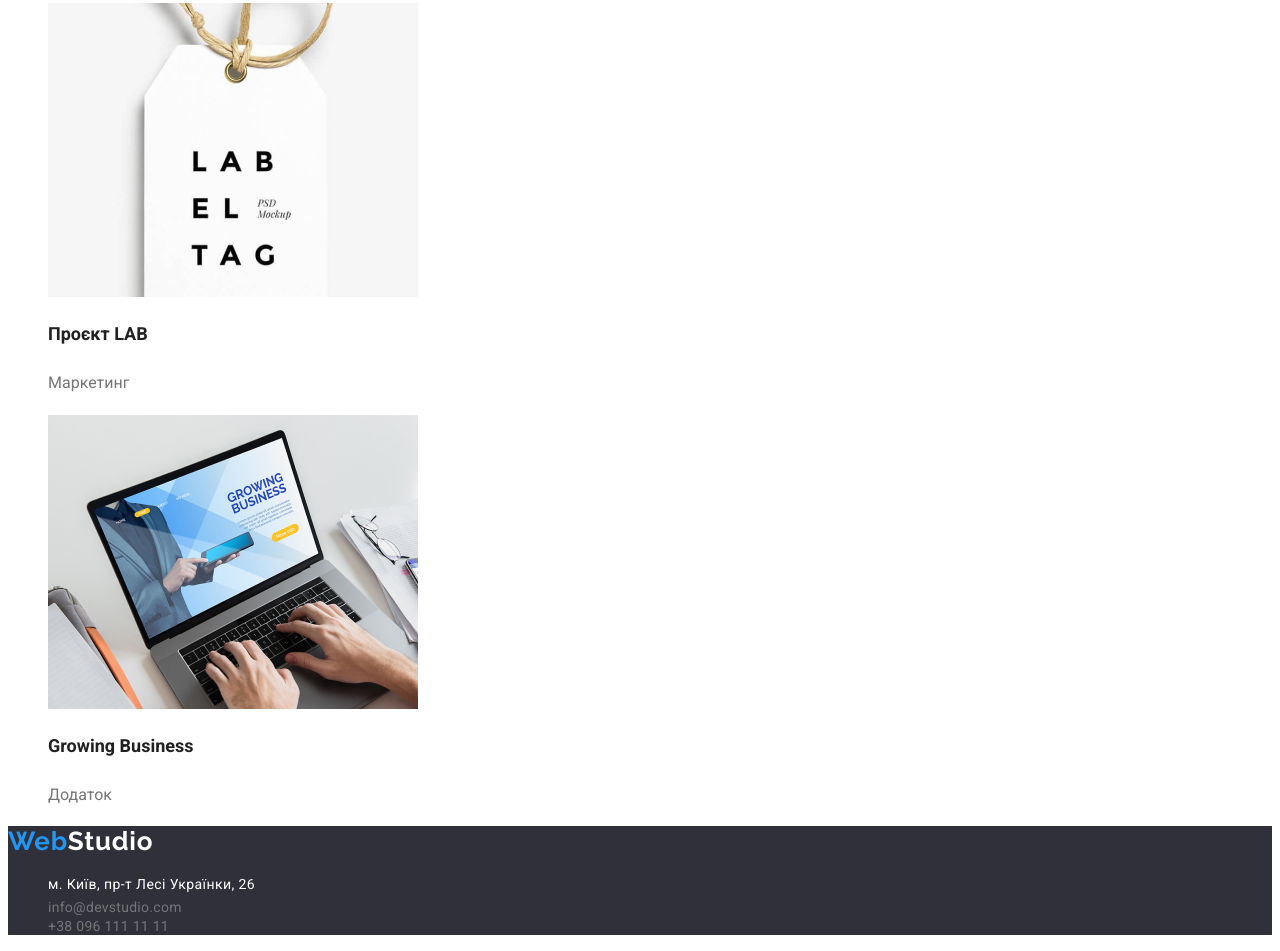
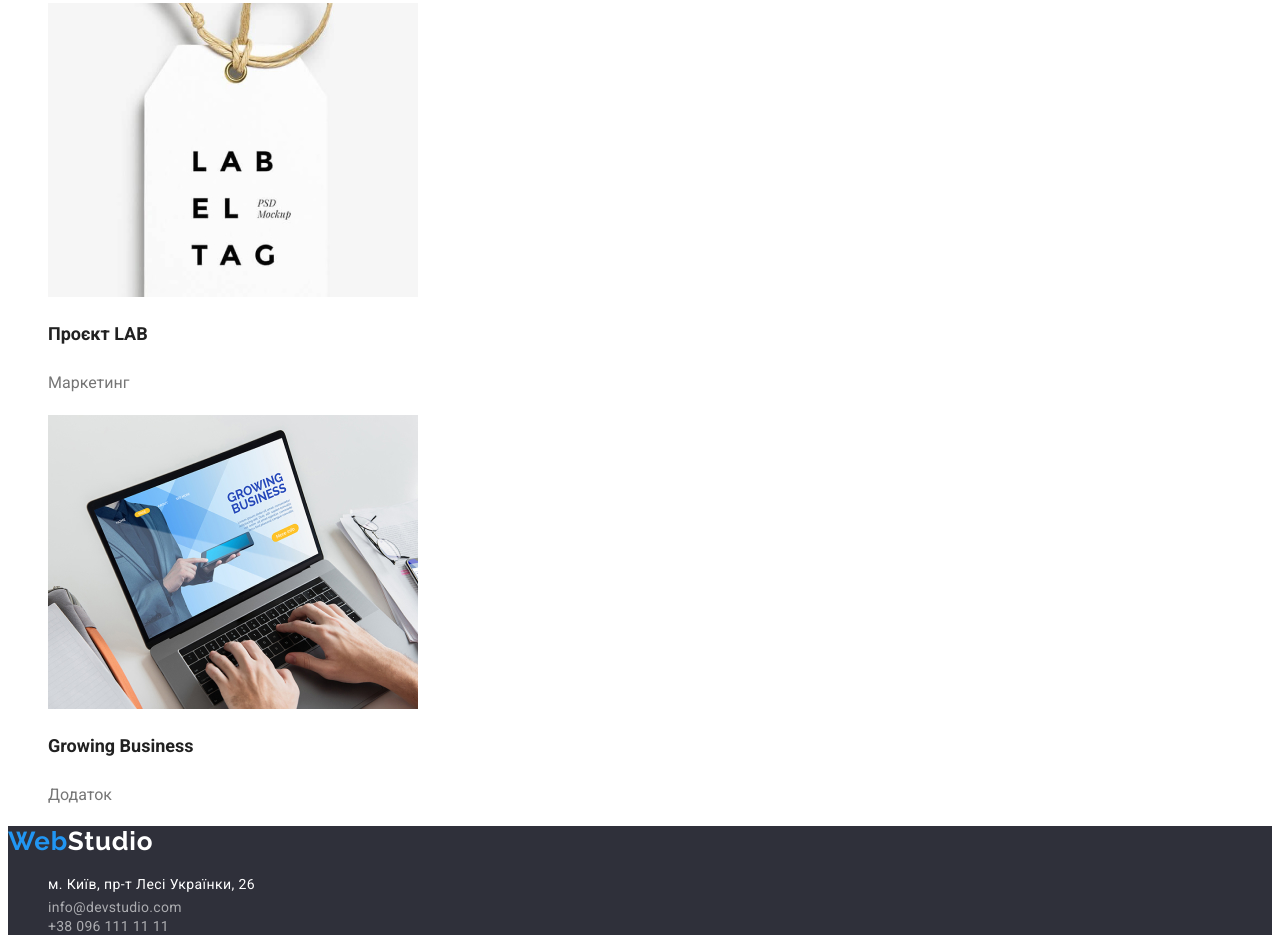
Before and after one commit to tetris3099/goit-markup-hw-02, a plain HTML site: page portfolio.html in a window 1280 px wide. Shown: the part 3231-4182 px from the top of the page. Drawn offline with Linux system fonts and the light colour scheme.

Commit message:
Update porfolio-styles.css

```diff
--- a/css/porfolio-styles.css
+++ b/css/porfolio-styles.css
@@ -151,7 +151,7 @@ body {
         font-size: 14px;
         line-height: 1.2;
         letter-spacing: 0.02em;
-    color: var(--contacts-and-description-color);
+    color: rgba(255, 255, 255, 0.6);
 }
 
 .contacts_basement:hover,
```
